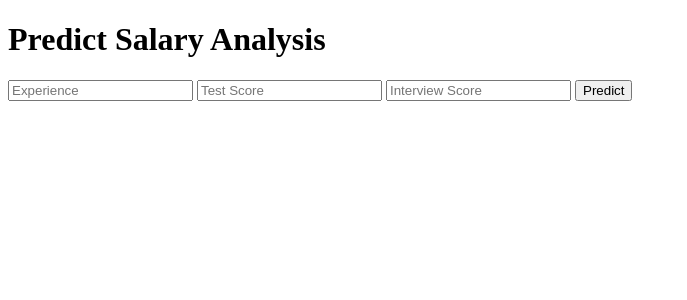
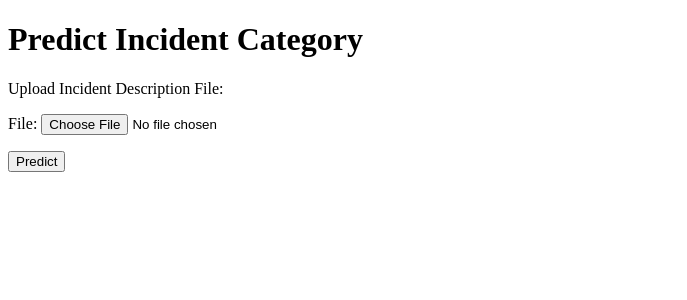
Before and after one commit to krisnprash/issue-classifier, a Flask app: page / in a window 1280 px wide. Shown: the top 300 px of the page, without its empty margins (0-687 px from the left). Run offline with Flask 2, Linux system fonts and the light colour scheme; parts of the project's set-up code (start-up, migrations or seed data) failed here and were passed over.

Commit message:
html fine with read_excel
excel file which is uploaded from heroku webpage is successfully read as xls in html

```diff
--- a/templates/index.html
+++ b/templates/index.html
@@ -13,14 +13,12 @@
 
 <body>
  <div class="login">
-	<h1>Predict Salary Analysis</h1>
+	<h1>Predict Incident Category</h1>
 
      <!-- Main Input For Receiving Query to our ML -->
-    <form action="{{ url_for('predict')}}"method="post">
-    	<input type="text" name="experience" placeholder="Experience" required="required" />
-        <input type="text" name="test_score" placeholder="Test Score" required="required" />
-		<input type="text" name="interview_score" placeholder="Interview Score" required="required" />
-
+    <form enctype = "multipart/form-data" action="{{ url_for('predict')}}"method="post">
+    	<label for="myfile">Upload Incident Description File:</label>
+        <p>File: <input type="file" id="testfile" name="testfile" required="required"></p>
         <button type="submit" class="btn btn-primary btn-block btn-large">Predict</button>
     </form>
 
@@ -31,5 +29,54 @@
  </div>
 
 
+ <!--
+To upload a file, the HTML form must have the enctype attribute set to multipart/form-data. The input tag with the file type creates a "Browse" button.
+
+<html>
+<body>
+   <form enctype = "multipart/form-data"
+                     action = "save_file.py" method = "post">
+   <p>File: <input type = "file" name = "filename" /></p>
+   <p><input type = "submit" value = "Upload" /></p>
+   </form>
 </body>
 </html>
+The result of this code is the following form −
+
+File: Choose file
+Upload
+Here is the script save_file.py to handle file upload −
+
+#!/usr/bin/python
+import cgi, os
+import cgitb; cgitb.enable()
+form = cgi.FieldStorage()
+# Get filename here.
+fileitem = form['filename']
+# Test if the file was uploaded
+if fileitem.filename:
+   # strip leading path from file name to avoid
+   # directory traversal attacks
+   fn = os.path.basename(fileitem.filename)
+   open('/tmp/' + fn, 'wb').write(fileitem.file.read())
+   message = 'The file "' + fn + '" was uploaded successfully'
+
+else:
+   message = 'No file was uploaded'
+
+print """\
+Content-Type: text/html\n
+<html>
+<body>
+   <p>%s</p>
+</body>
+</html>
+""" % (message,)
+If you run the above script on Unix/Linux, then you need to take care of replacing file separator as follows, otherwise on your windows machine above open() statement should work fine.
+
+fn = os.path.basename(fileitem.filename.replace("\\", "/" ))
+
+
+</body>
+</html>
+-->
```
